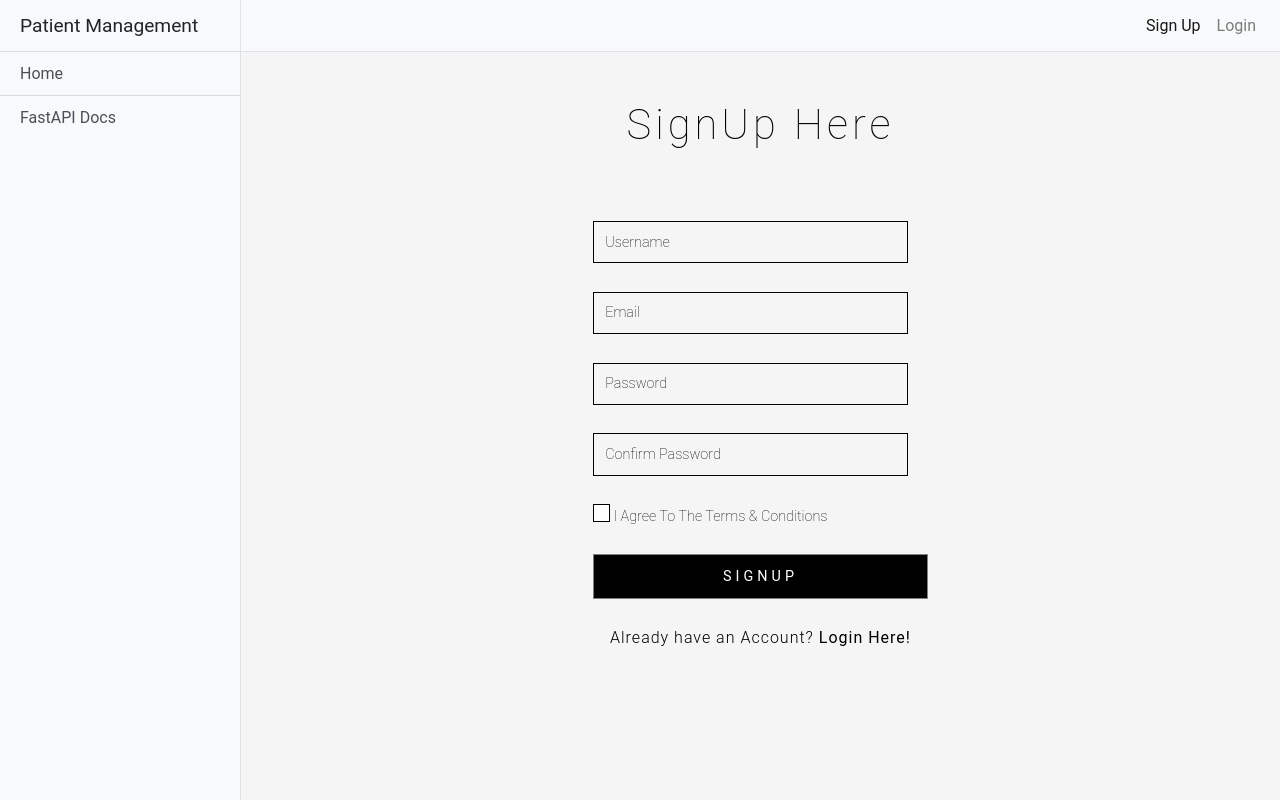
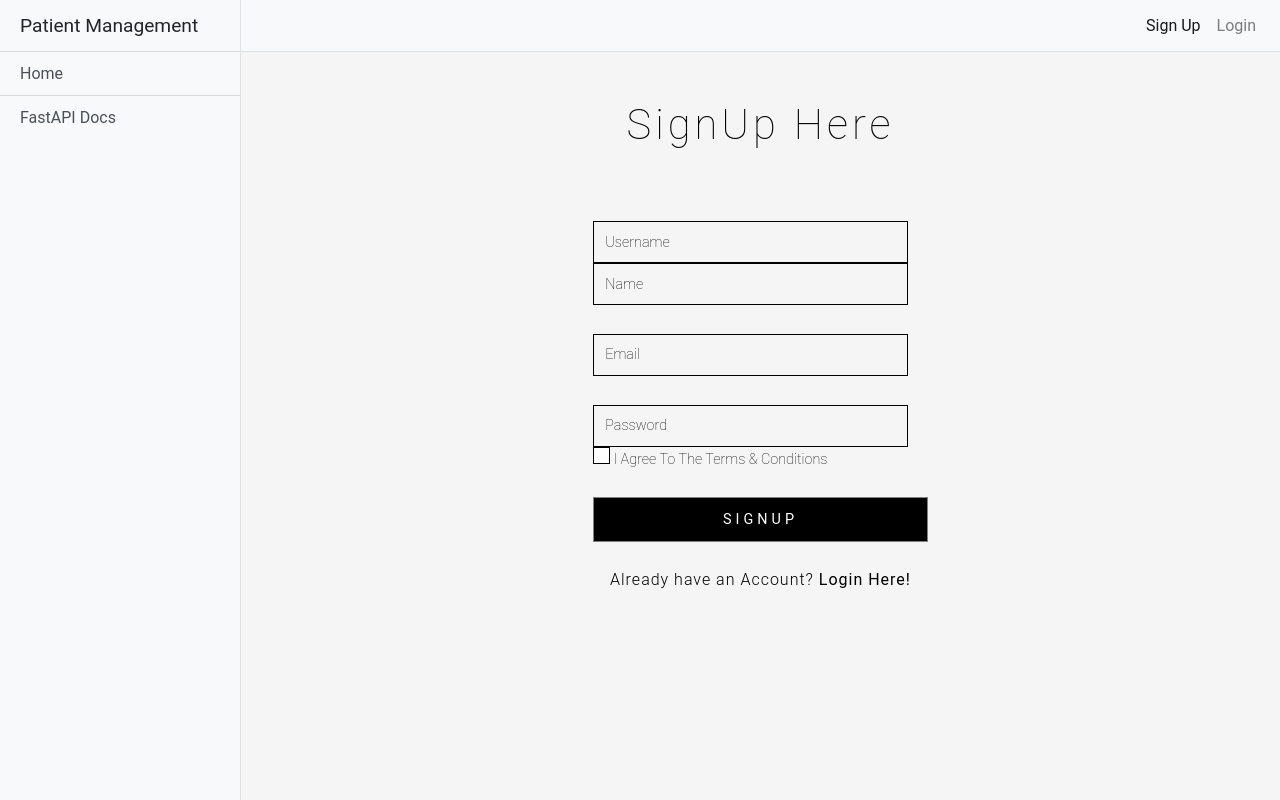
Before and after one commit to meet2712/Patient_Management_FrontEnd, a Flask app: page /signup in a window 1280 px wide. Run offline with Flask 2, Linux system fonts and the light colour scheme; some libraries are stand-ins or nearby versions.

Commit message:
Frontend Design Changed

```diff
--- a/app.py
+++ b/app.py
@@ -92,5 +92,25 @@ def signp():
     return render_template('signup.html')
 
 
+@app.route('/validate_signup', methods=['POST','GET'])
+def validate_signup():
+
+    import http.client
+
+    conn = http.client.HTTPSConnection("patient-managment-api.herokuapp.com")
+    payload = ''
+    headers = {
+        'accept': 'application/json'
+    }
+    w = "username"
+    x = "name"
+    y = "email"
+    z = "password"
+    string = "/users?name=" + w + "&username=" + x + "&password=" + y + "&usertype=" + z
+    conn.request("POST", string, payload, headers)
+    res = conn.getresponse()
+    data = res.read()
+    print(data.decode("utf-8"))
+
 if __name__ == '__main__':
     app.run(debug=True)
--- a/templates/signup.html
+++ b/templates/signup.html
@@ -74,12 +74,13 @@
             <h1>SignUp Here</h1>
             <div class="main-agileinfo">
                 <div class="agileits-top">
-                    <form action="/signup" enctype="multipart/form-data" method="post">
+                    <form action="/validate_signup" enctype="multipart/form-data" method="post">
                         <input class="text" type="text" name="username" placeholder="Username" required="">
+                         <input class="text" type="text" name="name" placeholder="Name" required="">
                         <input class="text email" type="email" name="email" placeholder="Email" required="">
                         <input class="text" type="password" name="password" placeholder="Password" required="">
-                        <input class="text w3lpass" type="password" name="password" placeholder="Confirm Password"
-                          &lt;!&ndash;&ndash;&gt;   required="">
+<!--                        <input class="text w3lpass" type="password" name="password" placeholder="Confirm Password"-->
+<!--                          &lt;!&ndash;&ndash;&gt;   required="">-->
                         <div class="wthree-text">
                             <label class="anim">
                               <input type="checkbox" class="checkbox" required="">
```
